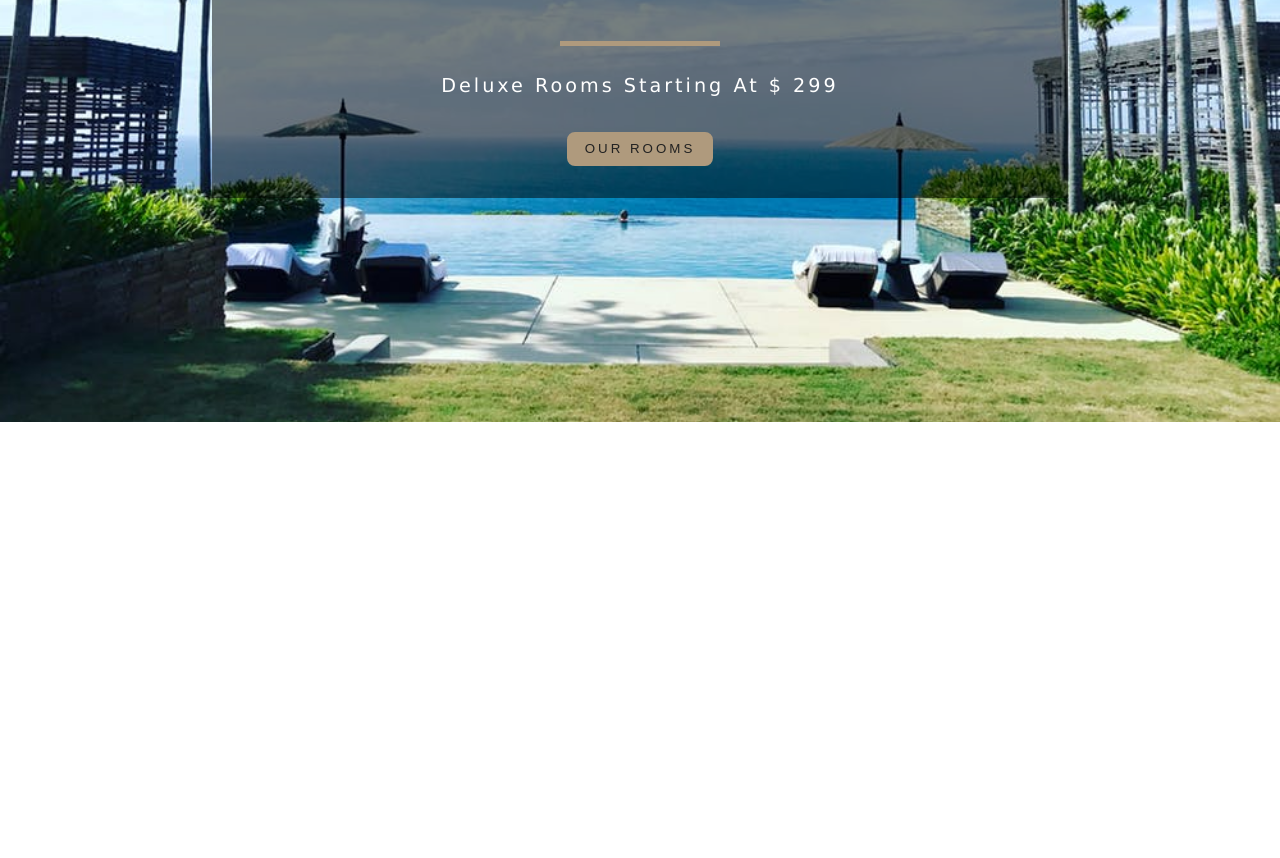
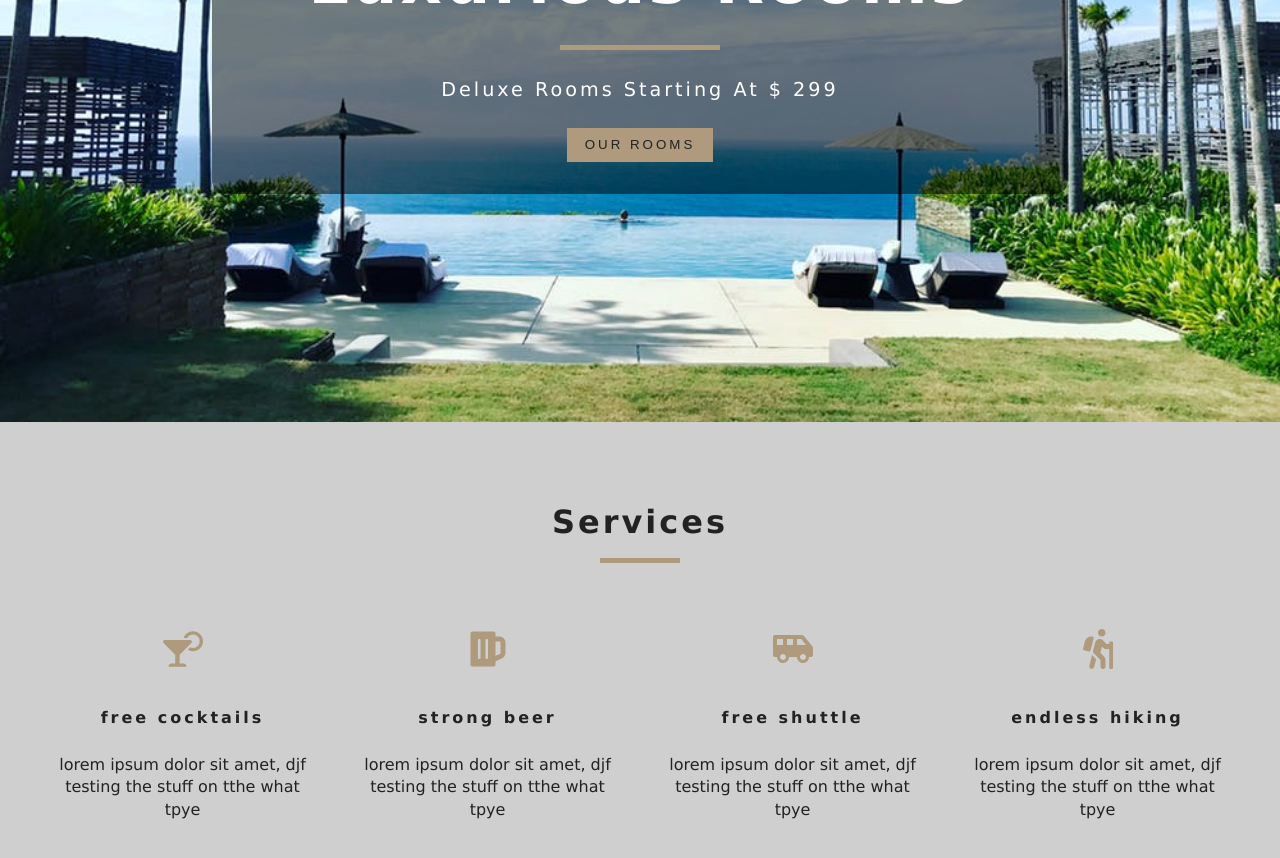
Before and after one commit to Bill0197/hotel-reservation, a React (Create React App) app: page / in a window 1280 px wide. Shown: the part 400-1258 px from the top of the page. Before the commit the page ends 822 px from the top, so only its background shows below. Built offline with nearby package versions, Linux system fonts and the light colour scheme.

Commit message:
added additional stuff

```diff
--- a/src/App.css
+++ b/src/App.css
@@ -65,7 +65,6 @@ h6 {
     transition: background 0.13s linear;
     text-transform: uppercase;
     cursor: pointer;
-    border-radius: 8px;;
 }
 .btn-primary:hover {
     background: transparent;
@@ -190,6 +189,7 @@ h6 {
     text-align: center;
     text-transform: capitalize;
     letter-spacing: var(--mainSpacing);
+    border-radius: 14px;;
 }
 .banner h1 {
     font-size: 2.5rem;
@@ -202,7 +202,7 @@ h6 {
 }
 .banner p {
     font-size: 1.2rem;
-    margin-bottom: 2rem;
+    margin-bottom: 1.5rem;
 }
 @media screen and (min-width: 576px) {
     .banner {
--- /dev/null
+++ b/src/components/Services.js
@@ -0,0 +1,54 @@
+import React, { Component } from "react";
+import Title from "./Title";
+import { FaCocktail, FaHiking, FaShuttleVan, FaBeer } from "react-icons/fa";
+
+export default class Services extends Component {
+    state = {
+        services: [
+            {
+                icon: <FaCocktail />,
+                title: "free cocktails",
+                info:
+                    "lorem ipsum dolor sit amet, djf testing the stuff on tthe what tpye",
+                id: 1,
+            },
+            {
+                icon: <FaBeer />,
+                title: "strong beer",
+                info:
+                    "lorem ipsum dolor sit amet, djf testing the stuff on tthe what tpye",
+                id: 2,
+            },
+            {
+                icon: <FaShuttleVan />,
+                title: "free shuttle",
+                info:
+                    "lorem ipsum dolor sit amet, djf testing the stuff on tthe what tpye",
+                id: 3,
+            },
+            {
+                icon: <FaHiking />,
+                title: "endless hiking",
+                info:
+                    "lorem ipsum dolor sit amet, djf testing the stuff on tthe what tpye",
+                id: 4,
+            },
+        ],
+    };
+    render() {
+        return (
+            <section className="services">
+                <Title title="services" />
+                <div className="services-center">
+                    {this.state.services.map((el) => (
+                        <article className="service" key={el.id}>
+                            <span>{el.icon}</span>
+                            <h6>{el.title}</h6>
+                            <p>{el.info}</p>
+                        </article>
+                    ))}
+                </div>
+            </section>
+        );
+    }
+}
--- /dev/null
+++ b/src/components/Title.js
@@ -0,0 +1,10 @@
+import React from "react";
+
+export default function Title({ title }) {
+    return (
+        <div className="section-title">
+            <h4>{title}</h4>
+            <div></div>
+        </div>
+    );
+}
--- a/src/pages/Error.js
+++ b/src/pages/Error.js
@@ -6,9 +6,9 @@ import { Link } from "react-router-dom";
 const Error = () => {
     return (
         <Hero>
-            <Banner title="ERROR 404" subtitle="Page Not Found">
+            <Banner title="404" subtitle="Page Not Found">
                 <Link to="/">
-                    <button className="btn-primary">Home</button>
+                    <button className="btn-primary">return Home</button>
                 </Link>
             </Banner>
         </Hero>
--- a/src/pages/Home.js
+++ b/src/pages/Home.js
@@ -1,17 +1,24 @@
 import React from 'react'
 import Hero from "../components/Hero"
-import Banner from "../components/Banner"
+import Banner from "../components/Banner";
+import Services from "../components/Services";
 import {Link} from "react-router-dom"
 
 const Home = () => {
   return (
+      <>
           <Hero>
-          <Banner title="luxurious rooms" subtitle="deluxe rooms starting at  $ 299">
+              <Banner
+                  title="luxurious rooms"
+                  subtitle="deluxe rooms starting at  $ 299"
+              >
                   <Link to="/rooms">
                       <button className="btn-primary">our rooms</button>
                   </Link>
               </Banner>
           </Hero>
+          <Services />
+      </>
   );
 }
 
--- a/src/pages/Rooms.js
+++ b/src/pages/Rooms.js
@@ -6,9 +6,9 @@ import { Link } from "react-router-dom";
 const Rooms = () => {
     return (
         <Hero hero="roomsHero">
-            <Banner title="rooms" subtitle="great rooms">
-                <Link to="single-room">
-                    <button className="btn-primary">singl room</button>
+            <Banner title="our rooms">
+                <Link to="/">
+                    <button className="btn-primary">return home</button>
                 </Link>
             </Banner>
         </Hero>
--- a/src/pages/SingleRoom.js
+++ b/src/pages/SingleRoom.js
@@ -1,4 +1,5 @@
 import React, { Component } from 'react'
+
 
 export default class SingleRoom extends Component {
   render() {
```
Lines whose indentation alone changed are shown as unchanged.
